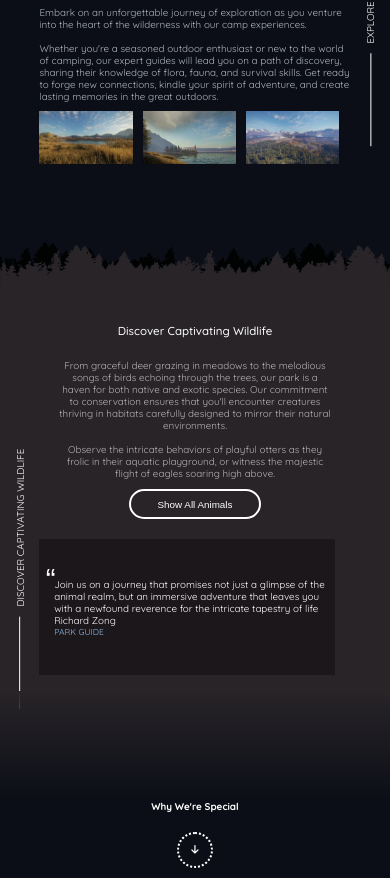
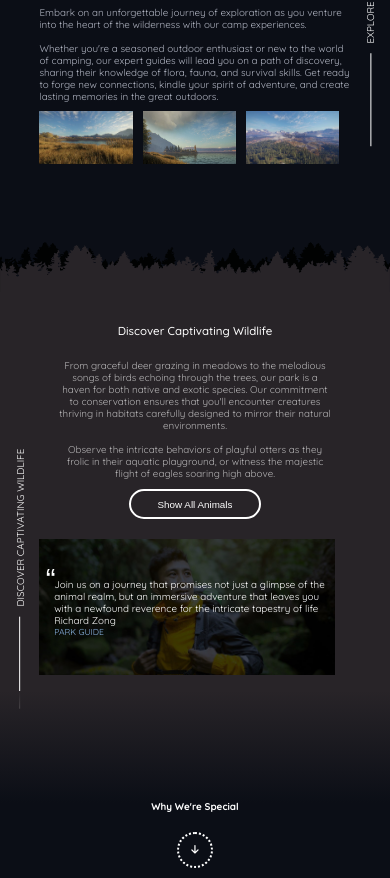
Before and after one commit to jackson-wilmot/national-park-website, a SvelteKit app: page / in a window 390 px wide. Shown: the part 1062-1940 px from the top of the page. Built offline with nearby package versions, Linux system fonts and the light colour scheme.

Commit message:
Addee background image to quote in section 3 when screen size is smaller than 650px

```diff
--- a/src/routes/scss/_section__3.scss
+++ b/src/routes/scss/_section__3.scss
@@ -66,7 +66,10 @@
             margin: 5% 25%;
 
             display: flex;
+
             @media (max-width: 650px) {
+                background: url("/man-running-in-forest-darken.jpg") no-repeat center center;
+                background-size: cover;
                 flex-direction: column;
                 width: 95%;
                 margin-inline: 0;
```
Also changed, not shown: static/man-running-in-forest-darken.jpg (added).
